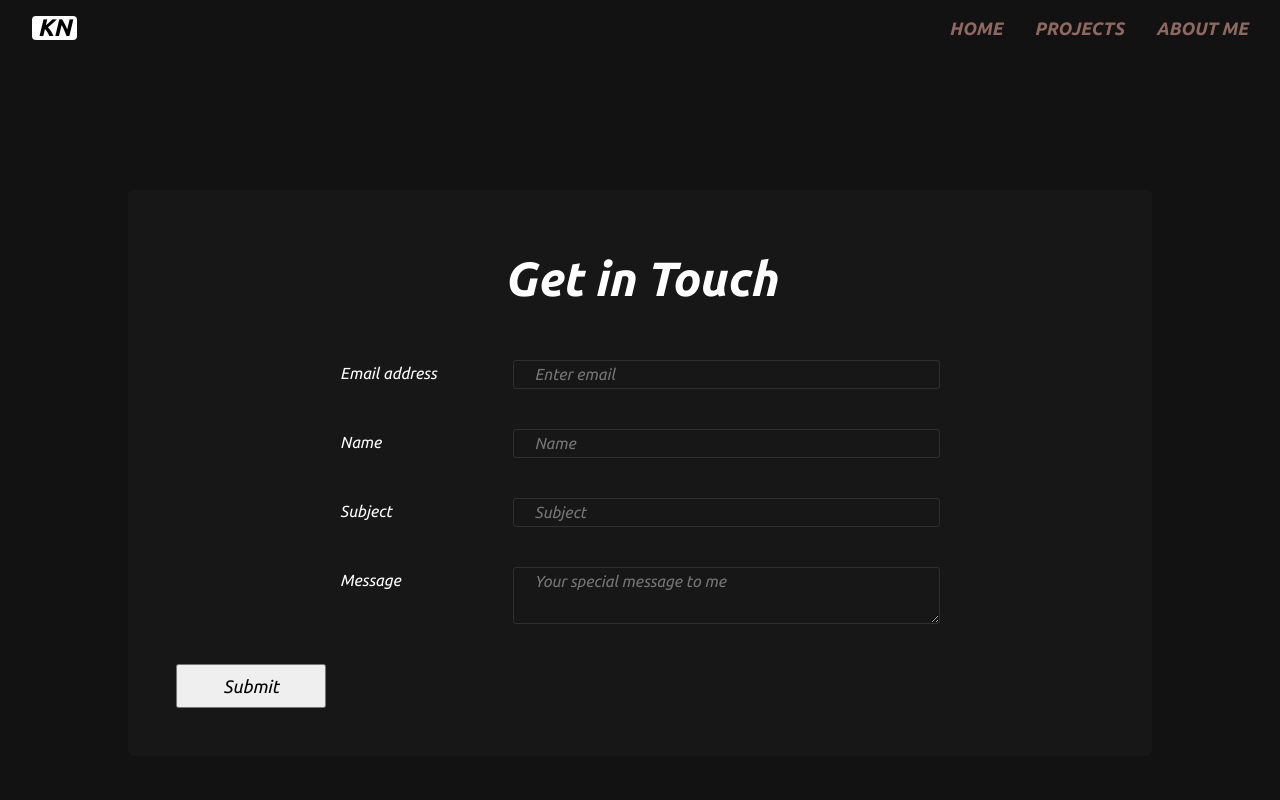
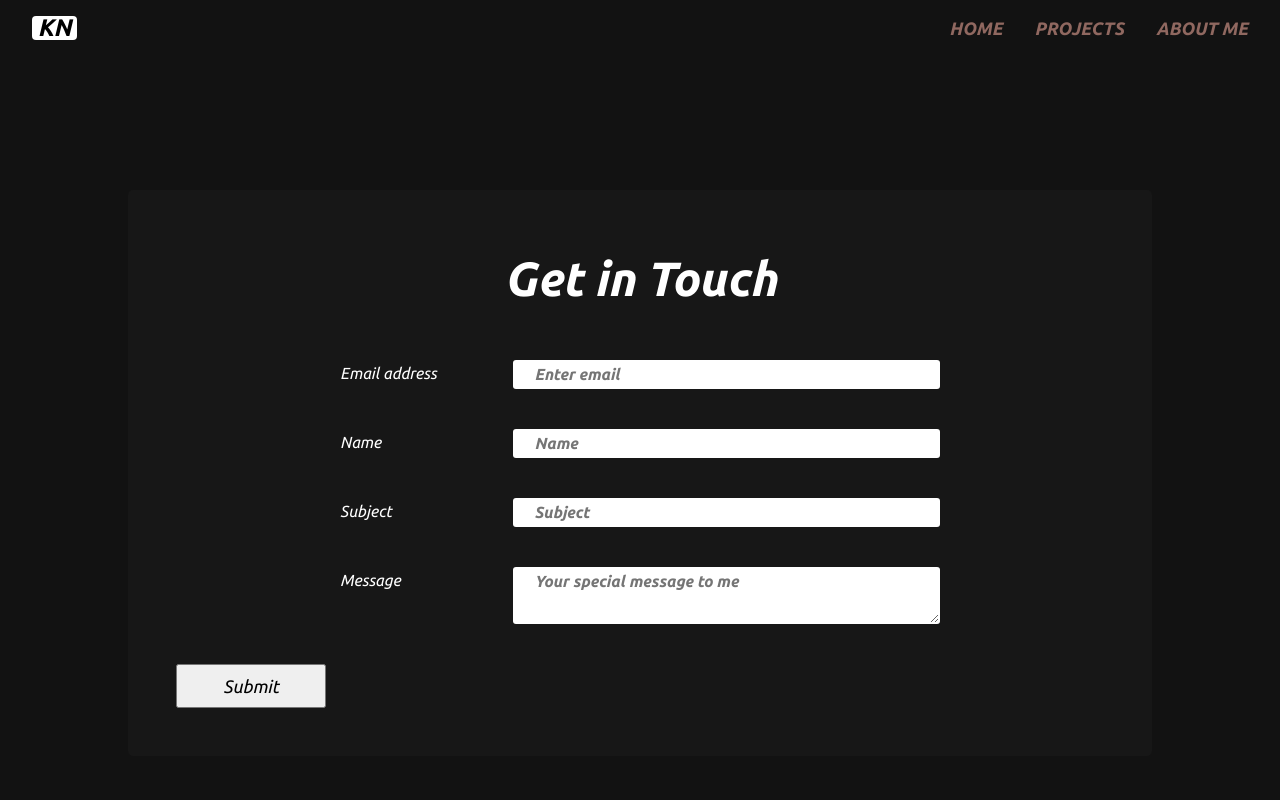
Before and after one commit to kervcode/kervintznoel.com, a React (Create React App) app: page /contact in a window 1280 px wide. Shown: the top 800 px of the page. Built offline with nearby package versions, Linux system fonts and the light colour scheme.

Commit message:
change layout in contacts form

```diff
--- a/src/components/Contact.js
+++ b/src/components/Contact.js
@@ -36,7 +36,7 @@ class Contact extends Component {
         disable: true
     })
 
-    axios.post('http://localhost:3000/api/contact', this.state)
+    axios.post('http://localhost:3003/api/contact', this.state)
             .then(res => {
                 console.log(res.data)
                 if(res.data.success) {
@@ -44,6 +44,7 @@ class Contact extends Component {
                         disabled: false,
                         emailSent: true
                     });
+                    this.clearForm();
                 } else {
                     this.setState({
                         disabled: false,
@@ -59,6 +60,17 @@ class Contact extends Component {
                     emailSent: false
                 });
             })
+  }
+
+  clearForm =  () => {
+    this.setState(
+      {
+        name: '',
+        email: '',
+        subject: '',
+        message: '',
+      }
+    )
   }
 
 
@@ -79,7 +91,7 @@ render(){
                 type="email"
                 name="email"
                 value={email}
-                className="text-primary"
+                className="text-primary form_input"
                 onChange={this.change}
                 placeholder="Enter email"
                 errors={errors}
@@ -91,7 +103,7 @@ render(){
                 type="text"
                 name="name"
                 value={name}
-                className="text-primary input"
+                className="text-primary form_input"
                 onChange={this.change}
                 placeholder="Name"
               />
@@ -101,7 +113,7 @@ render(){
               <Input
                 type="text"
                 name="subject"
-                className="text-primary"
+                className="text-primary form_input"
                 value={subject}
                 onChange={this.change}
                 placeholder="Subject"
@@ -112,7 +124,7 @@ render(){
               <Input
                 type="textarea"
                 name="message"
-                className="text-primary"
+                className="text-primary form_input"
                 value={message}
                 onChange={this.change}
                 placeholder="Your special message to me"
--- a/src/components/contact.styles.css
+++ b/src/components/contact.styles.css
@@ -23,15 +23,17 @@
   /* justify-content: space-between; */
 }
 
-input,
-textarea {
+.form_input {
   flex: 0.7;
   align-items: flex-end;
   padding-left: 20px;
   outline: none;
   border: 1px solid rgba(255, 255, 255, 0.1);
   border-radius: 3px;
-  background-color: transparent;
+  background-color: #fff;
+  color: #906860;
+  font-size: 16px;
+  font-weight: 800;
   /* width: 00px; */
 }
 
@@ -48,12 +50,9 @@ textarea:focus {
 
 #submit {
   width: 150px;
-  /* position: inherit;
-  right: 0px; */
   font-size: 18px;
   cursor: pointer;
   padding: 5px 10px;
-  margin-right: 10px;
 }
 
 #submit:hover {
```
